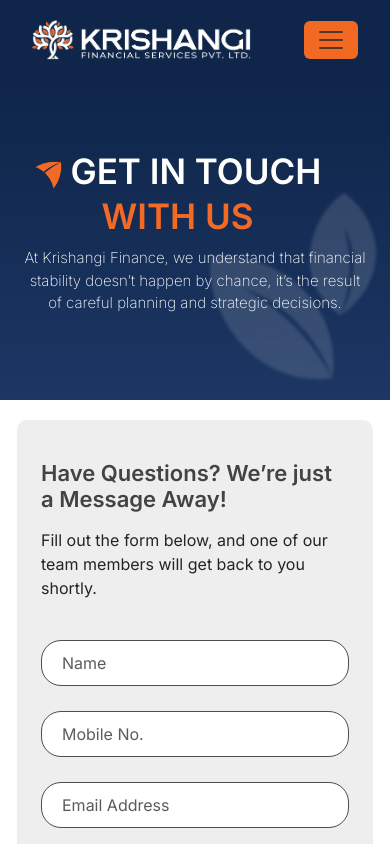
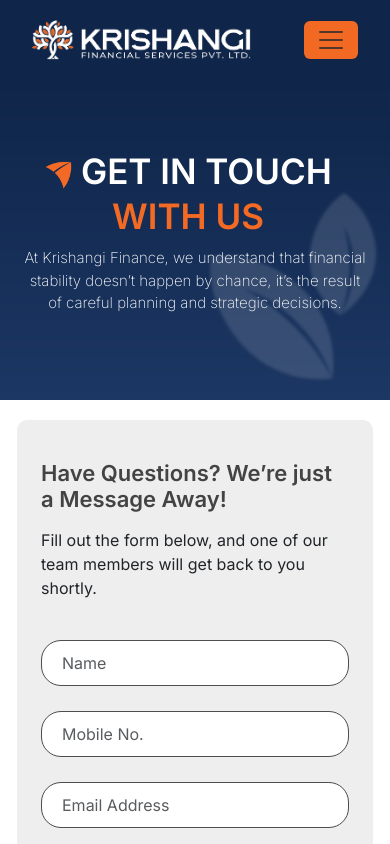
Before and after one commit to akashkatsam/Krishangi-Finance, a React (Create React App) app: page /contact-us in a window 390 px wide. Shown: the top 844 px of the page. Built offline with nearby package versions, Linux system fonts and the light colour scheme.

Commit message:
Update App.css

```diff
--- a/src/App.css
+++ b/src/App.css
@@ -1409,7 +1409,7 @@ font-family: 'inter';
 
 .breadcrumb-content h1 {
   font-size: 35px!important;
-  width: 90%;
+  width: 96%;
   line-height: 45px;
 }
 .breadcrumb-content p {
```
